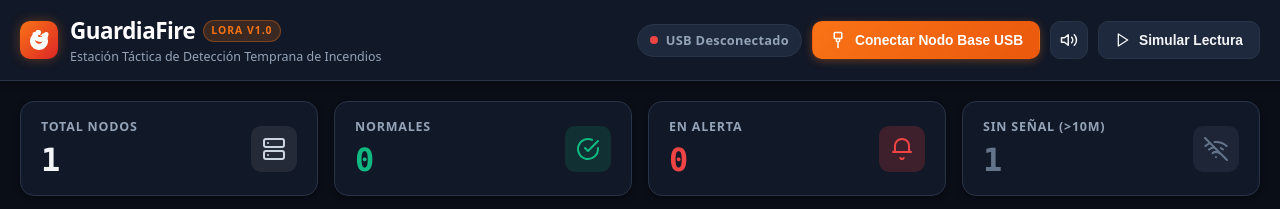
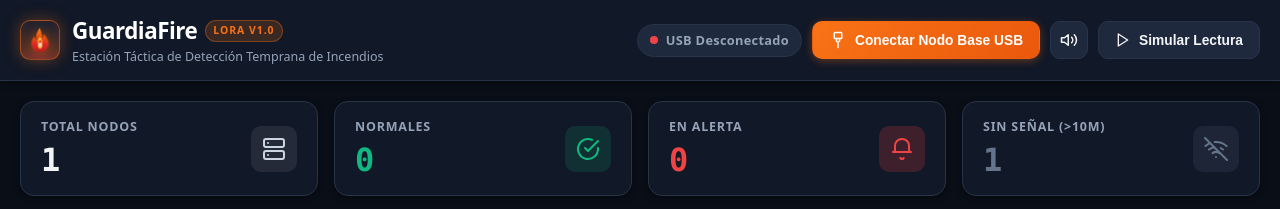
Before and after one commit to JuanFigueredoGuardia/GuardiaFire-Forestal, a website built with Vite: page index.html in a window 1280 px wide. Shown: the top 209 px of the page. Built offline with nearby package versions, Linux system fonts and the light colour scheme.

Commit message:
feat: add branding assets and favicon
Implement a new SVG favicon and enhance the brand logo with a CSS flicker animation and gradient styling to improve visual identity.

```diff
--- a/index.html
+++ b/index.html
@@ -5,6 +5,10 @@
   <meta name="viewport" content="width=device-width, initial-scale=1.0">
   <title>GuardiaFire - Monitoreo Forestal LoRa</title>
   <meta name="description" content="GuardiaFire: Sistema de monitoreo local de alarmas de incendio forestal vía LoRa y Web Serial API.">
+
+  <!-- Favicon de Fuego GuardiaFire -->
+  <link rel="icon" type="image/svg+xml" href="favicon.svg">
+  <link rel="apple-touch-icon" href="favicon.svg">
 
   <!-- Leaflet CSS desde CDN -->
   <link rel="stylesheet" href="https://unpkg.com/leaflet@1.9.4/dist/leaflet.css" integrity="sha256-p4NxAoJBhIIN+hmNHrzRCf9tD/miZyoHS5obTRR9BMY=" crossorigin="" />
@@ -37,10 +41,32 @@
   <!-- 2. Encabezado de la Aplicación -->
   <header class="app-header">
     <div class="brand-container">
-      <div class="brand-logo">
-        <svg width="24" height="24" viewBox="0 0 24 24" fill="currentColor">
-          <path d="M12 2c1.1 0 2 .9 2 2 0 1.5-1 2.5-1 3.5 0 .8.7 1.5 1.5 1.5s1.5-.7 1.5-1.5c0-1.8 1.5-3.5 3.5-3.5 1.1 0 2 .9 2 2 0 4.4-3.6 8-8 8s-8-3.6-8-8c0-1.1.9-2 2-2 2 0 3.5 1.7 3.5 3.5 0 .8.7 1.5 1.5 1.5s1.5-.7 1.5-1.5C9.5 6.5 8.5 5.5 8.5 4c0-1.1.9-2 2-2z"/>
-          <path d="M12 22c-4.97 0-9-4.03-9-9 0-3.53 2.04-6.58 5-8.05.5.95 1.25 1.75 2.19 2.31C8.82 8.42 8 9.94 8 11.64c0 2.21 1.79 4 4 4s4-1.79 4-4c0-1.7-.82-3.22-2.19-4.38.94-.56 1.69-1.36 2.19-2.31 2.96 1.47 5 4.52 5 8.05 0 4.97-4.03 9-9 9z"/>
+      <div class="brand-logo" title="GuardiaFire - Alerta Temprana de Fuego">
+        <svg viewBox="0 0 32 32" fill="none" xmlns="http://www.w3.org/2000/svg">
+          <defs>
+            <linearGradient id="headerFlameOuter" x1="0%" y1="100%" x2="0%" y2="0%">
+              <stop offset="0%" stop-color="#b91c1c"/>
+              <stop offset="30%" stop-color="#dc2626"/>
+              <stop offset="65%" stop-color="#ea580c"/>
+              <stop offset="90%" stop-color="#f97316"/>
+              <stop offset="100%" stop-color="#facc15"/>
+            </linearGradient>
+            <linearGradient id="headerFlameInner" x1="0%" y1="100%" x2="0%" y2="0%">
+              <stop offset="0%" stop-color="#f97316"/>
+              <stop offset="50%" stop-color="#fbbf24"/>
+              <stop offset="100%" stop-color="#fef08a"/>
+            </linearGradient>
+            <linearGradient id="headerFlameCore" x1="0%" y1="100%" x2="0%" y2="0%">
+              <stop offset="0%" stop-color="#f59e0b"/>
+              <stop offset="100%" stop-color="#ffffff"/>
+            </linearGradient>
+          </defs>
+          <!-- Llamarada exterior -->
+          <path d="M16 2C16 2 11.5 7.5 11.5 12C11.5 13.5 12 14.8 12.8 15.8C10.5 14.5 9 12 9 12C9 12 6 16 6 20.5C6 26 10.5 30 16 30C21.5 30 26 26 26 20.5C26 14.5 20.5 9 20.5 9C20.5 9 20.8 12 19 13.8C19 10 16 2 16 2Z" fill="url(#headerFlameOuter)"/>
+          <!-- Lengua de fuego intermedia -->
+          <path d="M16 13C14 15 13 17.5 13 20C13 21.2 13.4 22.3 14 23.2C13.2 22 13 20.5 13.8 19C14.5 17.8 16 16.5 16.5 15C17.5 17 18 19 18 20.5C18 21.2 17.8 22 17.3 22.8C18.4 22 19 20.8 19 19.5C19 17 17.5 14.5 16 13Z" fill="url(#headerFlameInner)"/>
+          <!-- Núcleo incandescente -->
+          <path d="M16 19C14.5 19 13.5 20.8 13.5 22.6C13.5 24.8 14.6 26.5 16 26.5C17.4 26.5 18.5 24.8 18.5 22.6C18.5 20.8 17.5 19 16 19Z" fill="url(#headerFlameCore)"/>
         </svg>
       </div>
       <div>
--- a/styles.css
+++ b/styles.css
@@ -142,16 +142,30 @@ body {
 }
 
 .brand-logo {
-  width: 38px;
-  height: 38px;
-  background: linear-gradient(135deg, #f97316 0%, #dc2626 100%);
+  width: 40px;
+  height: 40px;
+  background: radial-gradient(circle at 50% 120%, rgba(239, 68, 68, 0.45) 0%, rgba(249, 115, 22, 0.25) 45%, #161f30 100%);
+  border: 1px solid rgba(249, 115, 22, 0.5);
   border-radius: var(--radius-md);
   display: flex;
   align-items: center;
   justify-content: center;
-  color: #fff;
-  box-shadow: 0 0 12px var(--fire-orange-glow);
+  box-shadow: 0 0 16px rgba(249, 115, 22, 0.35), inset 0 -4px 10px rgba(239, 68, 68, 0.2);
   flex-shrink: 0;
+  position: relative;
+}
+
+.brand-logo svg {
+  width: 28px;
+  height: 28px;
+  filter: drop-shadow(0 2px 6px rgba(234, 88, 12, 0.6));
+  animation: fire-flicker 3s ease-in-out infinite alternate;
+}
+
+@keyframes fire-flicker {
+  0% { transform: scale(0.97) rotate(-1deg); filter: drop-shadow(0 2px 5px rgba(234, 88, 12, 0.5)); }
+  50% { transform: scale(1.03) rotate(1deg); filter: drop-shadow(0 2px 10px rgba(249, 115, 22, 0.85)); }
+  100% { transform: scale(1) rotate(0deg); filter: drop-shadow(0 2px 6px rgba(239, 68, 68, 0.6)); }
 }
 
 .brand-title {
```
Also changed, not shown: README.md, favicon.svg (added).
